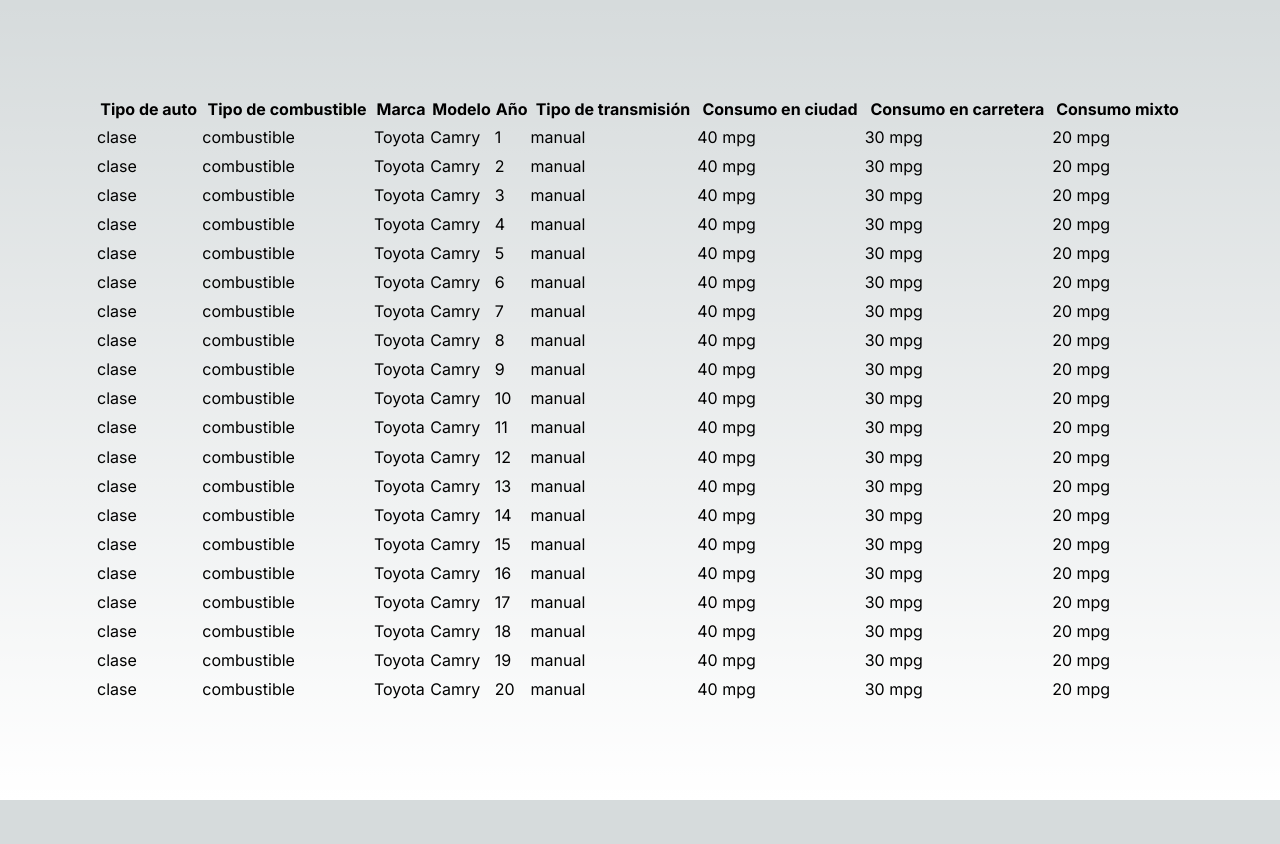
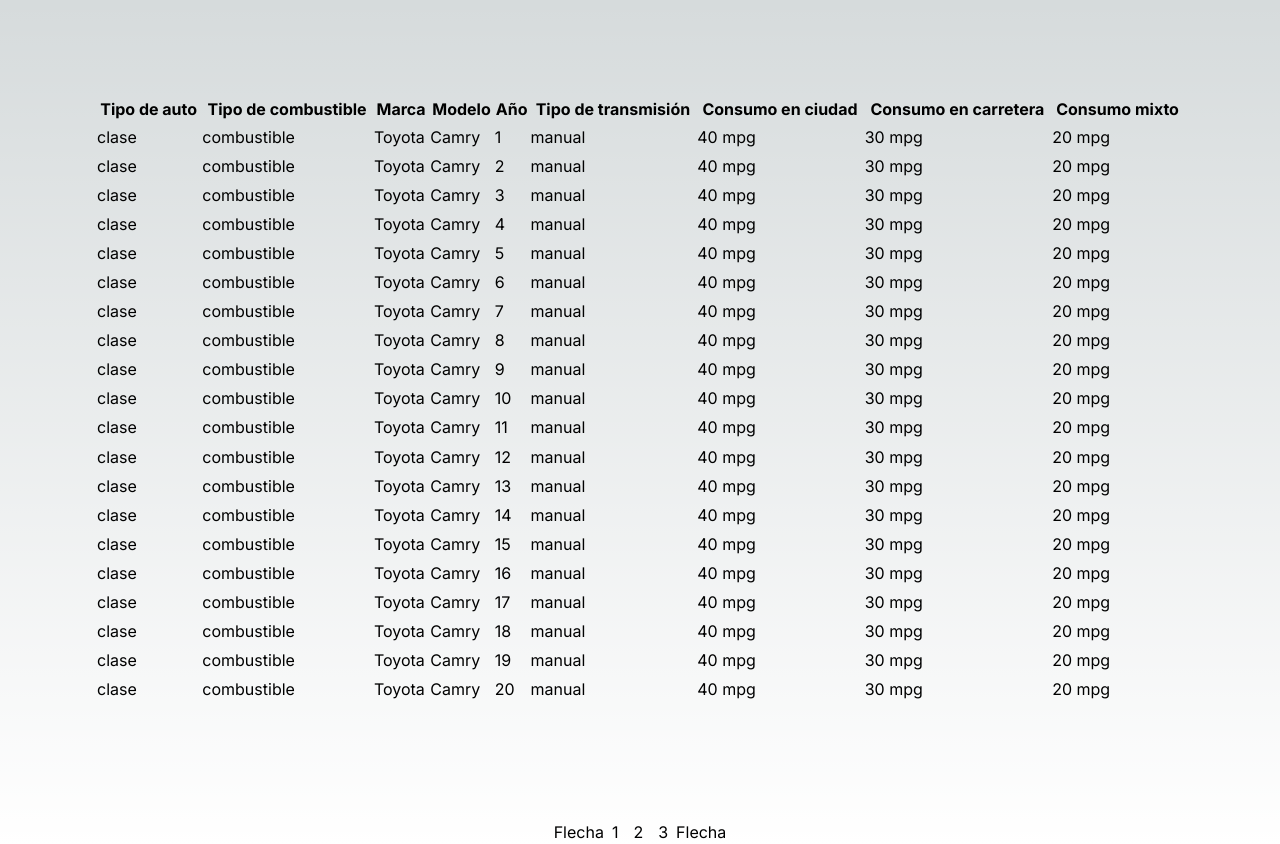
Before and after one commit to LisarWisar/Drivin-test, a Next.js app: page / in a window 1280 px wide. Before the commit the page ends 800 px from the top, so only its background shows below. Built offline with nearby package versions, Linux system fonts and the light colour scheme; no server answers.

Commit message:
Added pagination bar, not stylised yet. Successfully tested table with fetch data instead of mockup data

```diff
--- a/app/lib/utils.tsx
+++ b/app/lib/utils.tsx
@@ -2,9 +2,8 @@
 
 export function TestData () {
     let newData = [];
-    for (let i = 0; i < 40; i++){
+    for (let i = 0; i < 41; i++){
         newData.push({
-            "id": i+1, //API has no id
             "class": "clase",
             "fuel_type": "combustible",
             "make": "Toyota",
@@ -55,8 +54,8 @@
 export async function FetchAllData (filters: FiltersInterface){
 
     //const carModels = ["camry", "yaris", "a4", "a3", "accent", "mustang"]
-    const carModels = ["camry", "yaris"] //models have to be manually typed because endpoints for carmakes and carmodels are behind a paywall on api-ninjas
-    let data: any = []; //check option to declaring data of type any
+    const carModels = ["camry"] //models have to be manually typed because endpoints for carmakes and carmodels are behind a paywall on api-ninjas
+    let data: any = [];
     if(!filters["model"]){
         for (let i = 0; i < carModels.length; i++){
             filters["model"] = carModels[i];
@@ -71,6 +70,39 @@
     return data;
 }
 
+export const generatePagination = (currentPage: number, totalPages: number) => {
+    // If the total number of pages is 7 or less,
+    // display all pages without any ellipsis.
+    if (totalPages <= 7) {
+      return Array.from({ length: totalPages }, (_, i) => i + 1);
+    }
+
+    // If the current page is among the first 3 pages,
+    // show the first 3, an ellipsis, and the last 2 pages.
+    if (currentPage <= 3) {
+      return [1, 2, 3, '...', totalPages - 1, totalPages];
+    }
+
+    // If the current page is among the last 3 pages,
+    // show the first 2, an ellipsis, and the last 3 pages.
+    if (currentPage >= totalPages - 2) {
+      return [1, 2, '...', totalPages - 2, totalPages - 1, totalPages];
+    }
+
+    // If the current page is somewhere in the middle,
+    // show the first page, an ellipsis, the current page and its neighbors,
+    // another ellipsis, and the last page.
+    return [
+      1,
+      '...',
+      currentPage - 1,
+      currentPage,
+      currentPage + 1,
+      '...',
+      totalPages,
+    ];
+  };
+
 
 export interface FiltersInterface {
     [key: string]: any;
@@ -80,3 +112,18 @@
     year?: number | null;
     transmission?: string | null;
 }
+
+export interface CarsDataInterface {
+        city_mpg: number;
+        class: string;
+        combination_mpg: number;
+        cylinders: number;
+        displacement: number;
+        drive: string;
+        fuel_type: string;
+        highway_mpg: number;
+        make: string;
+        model: string;
+        transmission: string;
+        year: number;
+}
--- a/app/page.tsx
+++ b/app/page.tsx
@@ -1,13 +1,30 @@
 import Table from "./ui/vehicles-table/table";
 import { FetchAllData, FetchSpecificModel} from "./lib/utils";
+import Pagination from "./ui/vehicles-table/pagination";
 
-export default function Home() {
+import { TestData } from "./lib/utils"; //Delete after testing
 
-  //FetchAllData({"limit": 2});
+export default async function Page({
+  searchParams,
+}: {
+  searchParams?: {
+    page?: string;
+  };
+}) {
+
+  const currentPage = Number(searchParams?.page) || 1;
+  //const carsData = await FetchAllData({"limit": 40});
+  const carsData = TestData();
+  const totalPages = Math.ceil(carsData.length/20);
 
   return (
-    <div className="flex min-h-screen p-24">
-      <Table filters={{}} currentPage={1}/>
-    </div>
+    <div className="w-full">
+      <div className="flex min-h-screen p-24">
+        <Table data={carsData} filters={{}} currentPage={currentPage}/>
+      </div>
+      <div className="mt-5 flex w-full justify-center">
+        { <Pagination totalPages={totalPages} /> }
+      </div>
+  </div>
   );
 }
--- a/app/ui/vehicles-table/pagination.tsx
+++ b/app/ui/vehicles-table/pagination.tsx
@@ -0,0 +1,108 @@
+'use client';
+
+import Link from 'next/link';
+import { generatePagination } from '@/app/lib/utils';
+import { usePathname, useSearchParams } from 'next/navigation';
+
+export default function Pagination({ totalPages }: { totalPages: number }) {
+    const pathname = usePathname();
+    const searchParams = useSearchParams();
+    const currentPage = Number(searchParams.get('page')) || 1;
+    // NOTE: comment in this code when you get to this point in the course
+
+    const allPages = generatePagination(currentPage, totalPages);
+
+    const createPageURL = (pageNumber: number | string) => {
+      const params = new URLSearchParams(searchParams);
+      params.set('page', pageNumber.toString());
+      return `${pathname}?${params.toString()}`;
+    };
+
+    return (
+      <>
+        {/* NOTE: comment in this code when you get to this point in the course */}
+
+        { <div className="inline-flex">
+          <PaginationArrow
+            direction="left"
+            href={createPageURL(currentPage - 1)}
+            isDisabled={currentPage <= 1}
+          />
+
+          <div className="flex -space-x-px">
+            {allPages.map((page, index) => {
+              let position: 'first' | 'last' | 'single' | 'middle' | undefined;
+
+              if (index === 0) position = 'first';
+              if (index === allPages.length - 1) position = 'last';
+              if (allPages.length === 1) position = 'single';
+              if (page === '...') position = 'middle';
+
+              return (
+                <PaginationNumber
+                  key={page}
+                  href={createPageURL(page)}
+                  page={page}
+                  position={position}
+                  isActive={currentPage === page}
+                />
+              );
+            })}
+          </div>
+
+          <PaginationArrow
+            direction="right"
+            href={createPageURL(currentPage + 1)}
+            isDisabled={currentPage >= totalPages}
+          />
+        </div> }
+      </>
+    );
+  }
+
+  function PaginationNumber({
+    page,
+    href,
+    isActive,
+    position,
+  }: {
+    page: number | string;
+    href: string;
+    position?: 'first' | 'last' | 'middle' | 'single';
+    isActive: boolean;
+  }) {
+
+    return isActive || position === 'middle' ? (
+      <div className="px-2">{page}</div>
+    ) : (
+      <Link className="px-2" href={href}>
+        {page}
+      </Link>
+    );
+  }
+
+  function PaginationArrow({
+    href,
+    direction,
+    isDisabled,
+  }: {
+    href: string;
+    direction: 'left' | 'right';
+    isDisabled?: boolean;
+  }) {
+
+    //const icon =
+    //  direction === 'left' ? (
+    //    <ArrowLeftIcon className="w-4" />
+    //  ) : (
+    //    <ArrowRightIcon className="w-4" />
+    //  );
+
+    return isDisabled ? (
+      <div>Flecha</div>
+    ) : (
+      <Link  href={href}>
+        Flecha
+      </Link>
+    );
+  }
--- a/app/ui/vehicles-table/table.tsx
+++ b/app/ui/vehicles-table/table.tsx
@@ -3,12 +3,14 @@
 import React from "react";
 import { useState } from "react";
 
-import { FiltersInterface, TestData } from "@/app/lib/utils";
+import { FiltersInterface, CarsDataInterface} from "@/app/lib/utils";
 
 export default function Table ({
+    data,
     filters,
     currentPage,
   }: {
+    data: CarsDataInterface[];
     filters: FiltersInterface;
     currentPage: number;
   }) {
@@ -16,11 +18,11 @@
     const [sortColumn, setSortColumn] = useState(null);
     const [sortOrder, setSortOrder] = useState("asc");
 
-    const testData = TestData() //test data of 40 entries
+    //const data = TestData(); //test data of 40 entries
     const firstIndex = (currentPage-1)*20;
-    const lastIndex = Math.min((currentPage*20),testData.length);
+    const lastIndex = Math.min((currentPage*20),data.length);
 
-    const sortedVehicles = [...testData].sort((a, b) => {
+    const sortedVehicles = [...data].sort((a, b) => {
         if (sortColumn) {
             if (sortOrder === "asc") {
                 return a[sortColumn] < b[sortColumn] ? -1 : 1;
@@ -76,8 +78,8 @@
                 </tr>
             </thead>
             <tbody>
-                {sortedVehicles.map((car) => ( //Caution, API response has no id column, must be added manually
-                    <tr key={car.id}>
+                {sortedVehicles.map((car, index) => ( //Caution, API response has no id column, must be added manually
+                    <tr key={index}>
                         <td>{car.class}</td>
                         <td>{car.fuel_type}</td>
                         <td>{car.make}</td>
```
